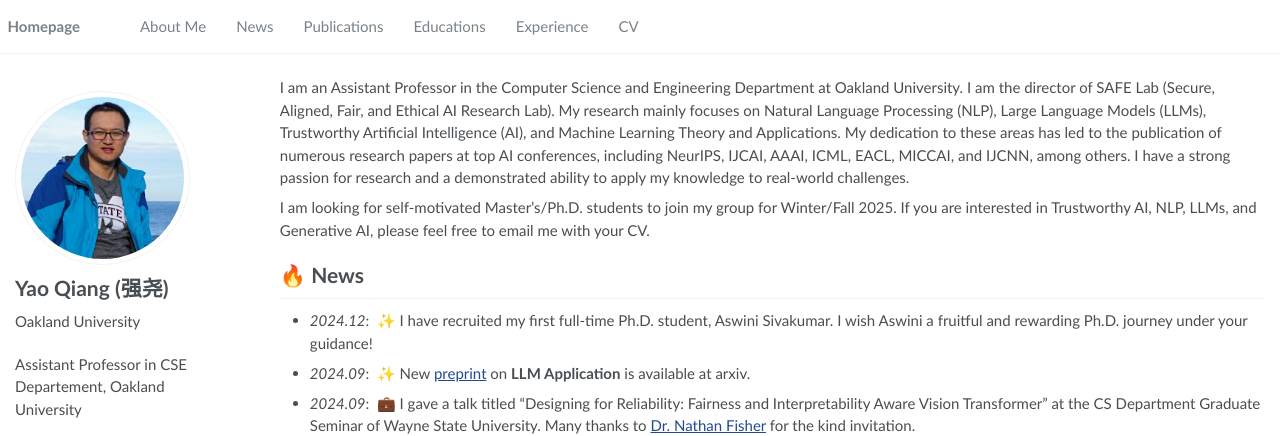
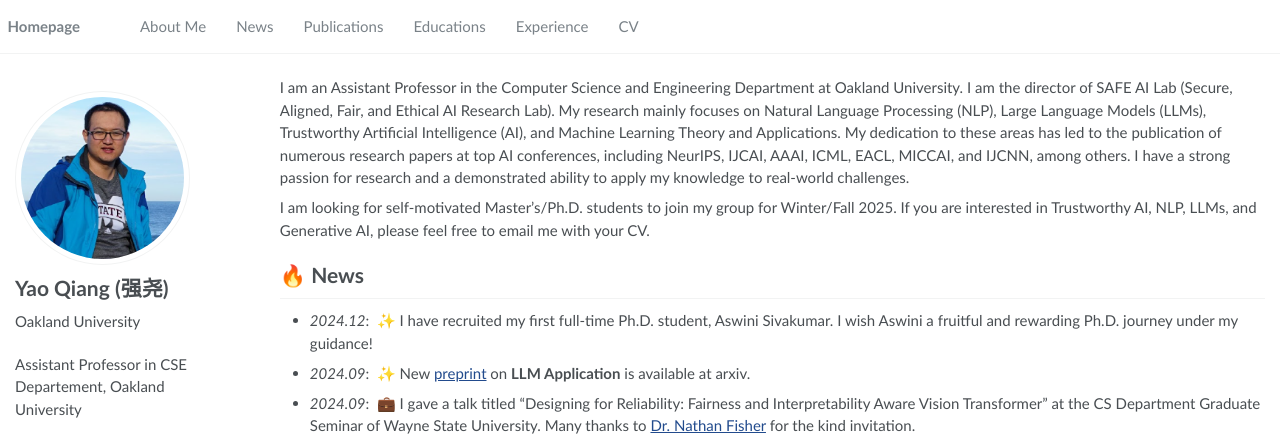
Before and after one commit to qiangyao1988/qiangyao1988.github.io, a Jekyll site: the page built from _pages/about.md, in a window 1280 px wide and 900 px high. Shown: the top 436 px of the window. Built offline with Jekyll 4.4.1, drawn with Linux system fonts in a browser that asks for light colours.

Commit message:
Update about.md

```diff
--- a/_pages/about.md
+++ b/_pages/about.md
@@ -10,12 +10,12 @@ redirect_from:
 
 <span class='anchor' id='about-me'></span>
 
-I am an Assistant Professor in the Computer Science and Engineering Department at Oakland University. I am the director of SAFE Lab (Secure, Aligned, Fair, and Ethical AI Research Lab). My research mainly focuses on Natural Language Processing (NLP), Large Language Models (LLMs), Trustworthy Artificial Intelligence (AI), and Machine Learning Theory and Applications. My dedication to these areas has led to the publication of numerous research papers at top AI conferences, including NeurIPS, IJCAI, AAAI, ICML, EACL, MICCAI, and IJCNN, among others. I have a strong passion for research and a demonstrated ability to apply my knowledge to real-world challenges.
+I am an Assistant Professor in the Computer Science and Engineering Department at Oakland University. I am the director of SAFE AI Lab (Secure, Aligned, Fair, and Ethical AI Research Lab). My research mainly focuses on Natural Language Processing (NLP), Large Language Models (LLMs), Trustworthy Artificial Intelligence (AI), and Machine Learning Theory and Applications. My dedication to these areas has led to the publication of numerous research papers at top AI conferences, including NeurIPS, IJCAI, AAAI, ICML, EACL, MICCAI, and IJCNN, among others. I have a strong passion for research and a demonstrated ability to apply my knowledge to real-world challenges.
 
 I am looking for self-motivated Master's/Ph.D. students to join my group for Winter/Fall 2025. If you are interested in Trustworthy AI, NLP, LLMs, and Generative AI, please feel free to email me with your CV.
 
 # 🔥 News
-- *2024.12*: &nbsp;✨ I have recruited my first full-time Ph.D. student, Aswini Sivakumar. I wish Aswini a fruitful and rewarding Ph.D. journey under your guidance!
+- *2024.12*: &nbsp;✨ I have recruited my first full-time Ph.D. student, Aswini Sivakumar. I wish Aswini a fruitful and rewarding Ph.D. journey under my guidance!
 - *2024.09*: &nbsp;✨ New [preprint](https://arxiv.org/pdf/2409.15027) on **LLM Application** is available at arxiv.
 - *2024.09*: &nbsp;💼 I gave a talk titled "Designing for Reliability: Fairness and Interpretability Aware Vision Transformer" at the CS Department Graduate Seminar of Wayne State University. Many thanks to [Dr. Nathan Fisher](https://engineering.wayne.edu/profile/dx3281) for the kind invitation.
 - *2024.08*: &nbsp;💼 I start working at OU this August.
```
